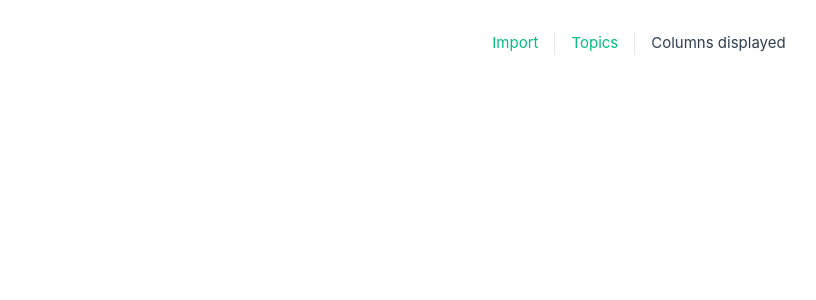
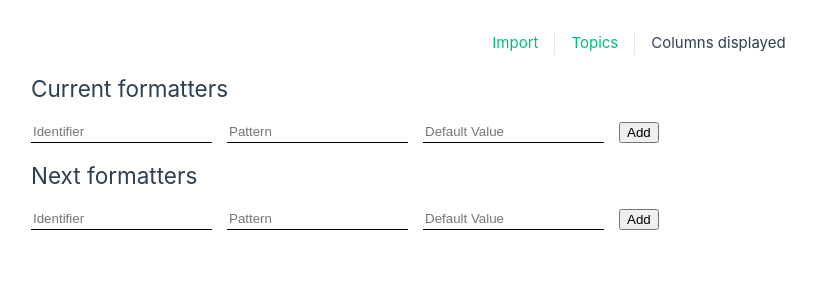
Before and after one commit to Duncan-Idaho/obs-topics-web, a Vue app: page /columns in a window 1280 px wide. Shown: the top 300 px of the page, without its empty margins (1-817 px from the left). Built offline with nearby package versions, Linux system fonts and the light colour scheme.

Commit message:
Ability to add formatters

```diff
--- a/src/assets/base.css
+++ b/src/assets/base.css
@@ -88,3 +88,17 @@ body {
 input[type=checkbox] {
   margin: 0.5em;
 }
+
+input[type=text] {
+  border: 0;
+  border-bottom: 1px solid black;
+}
+
+ul {
+  list-style-type: none;
+  margin-block-start: 0;
+  margin-block-end: 0;
+  margin-inline-start: 0;
+  margin-inline-end: 0;
+  padding-inline-start: 0;
+}
--- /dev/null
+++ b/src/components/ColumnsList.vue
@@ -0,0 +1,26 @@
+<script setup lang="ts">
+import { useTopicsStore } from '@/stores/topics';
+
+const store = useTopicsStore()
+</script>
+
+<template>
+  <h2>Columns</h2>
+  <ul>
+    <li v-for="header in store.headers" :key="header">
+      <input type="checkbox" :id="header" v-model="store.columnDisplay[header]"/>
+      <label :for="header">{{ header }}</label>
+    </li>
+  </ul>
+</template>
+
+<style scoped>
+ul {
+  list-style-type: none;
+  margin-block-start: 0;
+  margin-block-end: 0;
+  margin-inline-start: 0;
+  margin-inline-end: 0;
+  padding-inline-start: 0;
+}
+</style>
--- /dev/null
+++ b/src/components/FormattersList.vue
@@ -0,0 +1,68 @@
+<script setup lang="ts">
+import { useTopicsStore, type Formats, type FormatsDefinitions } from '@/stores/topics';
+import { computed, ref } from 'vue';
+
+const props = defineProps<{
+  title: string,
+  formatType: keyof FormatsDefinitions,
+}>()
+
+const formats = computed(() => store.formats[props.formatType])
+
+const newId = ref('')
+const newPattern = ref('')
+const newDefault = ref('')
+
+function add() {
+  if (newId.value && newPattern.value) {
+    formats.value[newId.value] = {
+      pattern: newPattern.value,
+      default: newDefault.value
+    }
+  }
+}
+
+const store = useTopicsStore()
+</script>
+
+<template>
+  <h2>{{ title }}</h2>
+  <ul>
+    <li v-for="(format, id) in formats" :key="id">
+      <div>
+        <label :for="'format-' + id + '-pattern'" class="id">{{ id }}: </label>
+        <input type="text" :id="id + '-pattern'" v-model="format.pattern"/>
+      </div>
+      <div>
+        <label :for="'format-' + id + '-default'">&nbsp;&mdash; Default value</label>
+        <input type="text" :id="id + '-default'" v-model="format.default"/>
+      </div>
+      <div>
+        <button @click="delete formats[id]">Delete</button>
+      </div>
+    </li>
+  </ul>
+  <div class="add-panel">
+    <input type="text" id="add-id'" placeholder="Identifier" v-model="newId"/>
+    <input type="text" id="add-pattern" placeholder="Pattern" v-model="newPattern"/>
+    <input type="text" id="add-default" placeholder="Default Value" v-model="newDefault"/>
+    <button @click="add">Add</button>
+  </div>
+</template>
+
+<style scoped>
+li, li > div, .add-panel {
+  display: flex;
+  flex-direction: row;
+  gap: 0.5em;
+}
+
+label.id {
+  width: 10em;
+}
+
+.add-panel {
+  gap: 1em;
+  margin: 1em 0em;
+}
+</style>
--- a/src/components/TopicsList.vue
+++ b/src/components/TopicsList.vue
@@ -107,9 +107,4 @@ button, .button-gap {
   opacity: .7;
   background: #C8EBFB;
 }
-
-input {
-  border: 0;
-  border-bottom: 1px solid black;
-}
 </style>
--- a/src/stores/topics.ts
+++ b/src/stores/topics.ts
@@ -37,10 +37,8 @@ export const useTopicsStore = defineStore('topics', () => {
     next: {}
   })
 
-  const formatted = {
-    current: makeFormatted('current', 0),
-    next: makeFormatted('next', 1),
-  }
+  const currentFormatted = makeFormatted('current', 0)
+  const nextFormatted = makeFormatted('next', 1)
 
   function makeFormatted(key: keyof FormatsDefinitions, index: number) {
     const parsedFormats = computed(() => {
@@ -171,7 +169,8 @@ export const useTopicsStore = defineStore('topics', () => {
     displayedColumns,
     topicsDone,
     formats,
-    formatted,
+    currentFormatted,
+    nextFormatted,
     importRawString,
     markAsDone,
     moveToNow,
--- a/src/views/ColumnsView.vue
+++ b/src/views/ColumnsView.vue
@@ -1,25 +1,16 @@
 <script setup lang="ts">
 import { useTopicsStore } from '@/stores/topics';
+import ColumnsView from '@/components/ColumnsList.vue';
+import FormattersListVue from '@/components/FormattersList.vue';
 
 const store = useTopicsStore()
 </script>
 
 <template>
-  <ul>
-    <li v-for="header in store.headers" :key="header">
-      <input type="checkbox" :id="header" v-model="store.columnDisplay[header]"/>
-      <label :for="header">{{ header }}</label>
-    </li>
-  </ul>
+  <ColumnsView v-if="store.headers.length"/>
+  <FormattersListVue title="Current formatters" format-type="current"/>
+  <FormattersListVue title="Next formatters" format-type="next"/>
 </template>
 
 <style scoped>
-ul {
-  list-style-type: none;
-  margin-block-start: 0;
-  margin-block-end: 0;
-  margin-inline-start: 0;
-  margin-inline-end: 0;
-  padding-inline-start: 0;
-}
 </style>
```
Also changed, not shown: src/assets/main.css (+0 -13 lines), 1 other file (tests, documents, lock files or other folders).
